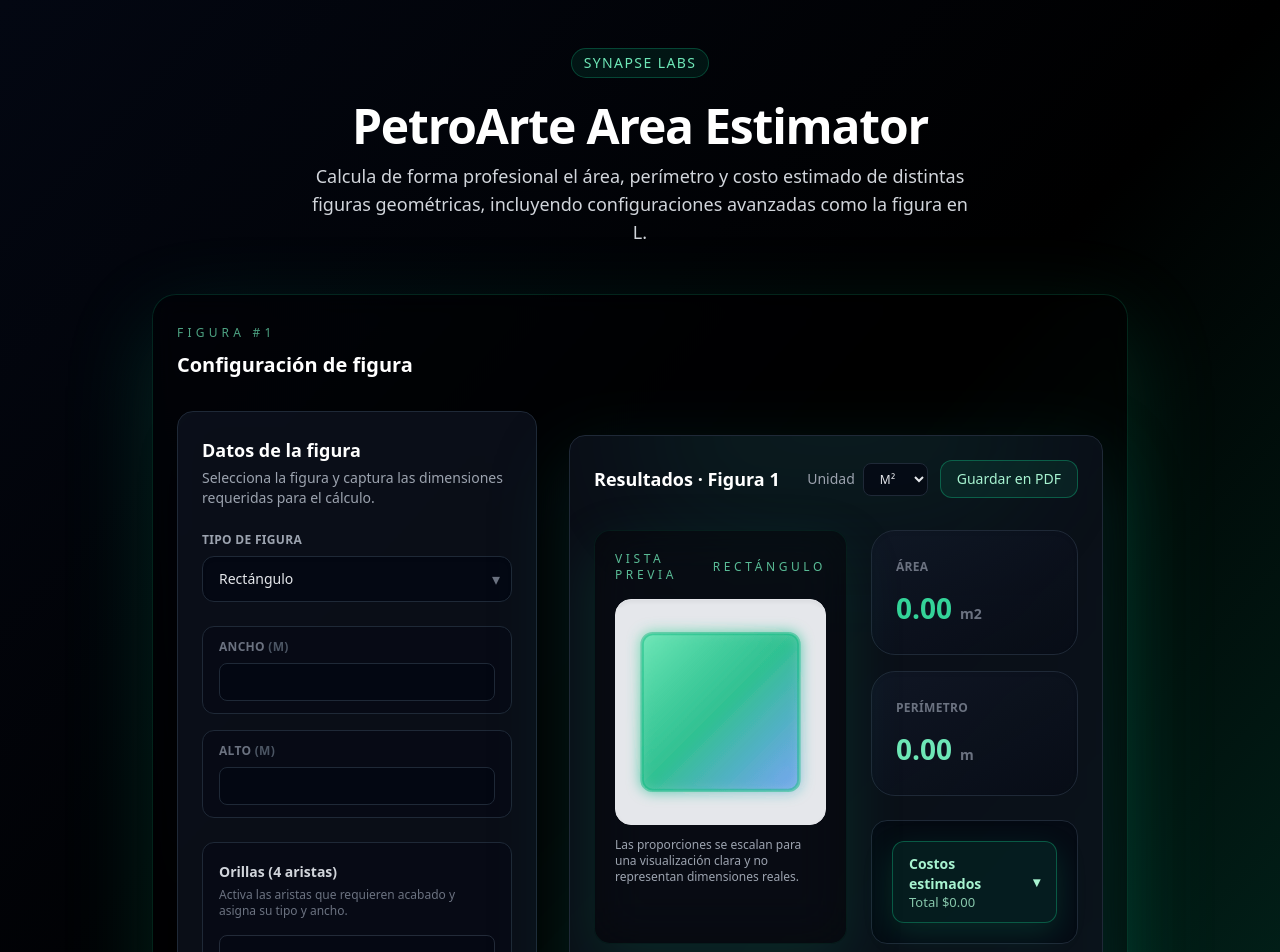
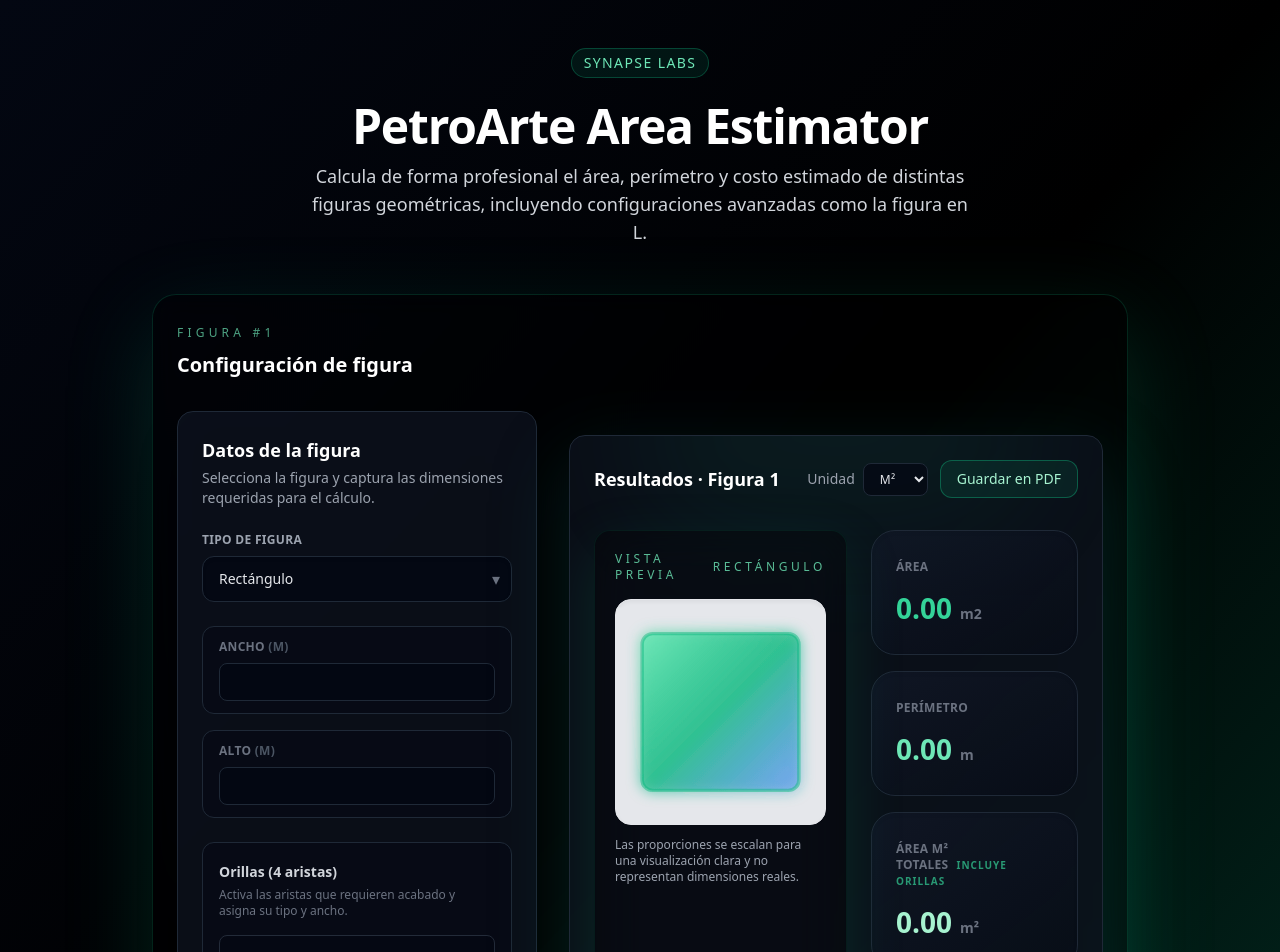
Before and after one commit to Rappu10/Area_Estimator_Web, a React (Vite) app: page / in a window 1280 px wide. Shown: the top 952 px of the page. Built offline with nearby package versions, Linux system fonts and the light colour scheme.

Commit message:
feat: add L-shape validation script and enhance total surface area calculation in ResultsPanel

```diff
--- a/package.json
+++ b/package.json
@@ -5,6 +5,7 @@
   "scripts": {
     "dev": "vite",
     "build": "vite build",
+    "test:lshape": "node scripts/check-lshape.mjs",
     "preview": "vite preview"
   },
   "dependencies": {
--- a/src/components/ResultsPanel.jsx
+++ b/src/components/ResultsPanel.jsx
@@ -87,6 +87,7 @@
   unit,
   perimeter,
   floorAreaConverted,
+  totalSurfaceArea,
   materialUnitPrice,
   materialName,
   wallSurface,
@@ -162,8 +163,8 @@
     {
       key: 'walls',
       label: 'Paredes',
-      surfaceValue: wallSurface,
-      surfaceUnit: 'm²',
+      surfaceValue: null,
+      surfaceUnit: '',
       unitCost: wallCostPerM2,
       subtotal: wallCost,
       metrics: wallMetrics,
@@ -171,8 +172,8 @@
     {
       key: 'baseboards',
       label: 'Faldones',
-      surfaceValue: baseboardSurface,
-      surfaceUnit: 'm²',
+      surfaceValue: null,
+      surfaceUnit: '',
       unitCost: baseboardCostPerM2,
       subtotal: baseboardCost,
       metrics: baseboardMetrics,
@@ -180,8 +181,8 @@
     {
       key: 'edges',
       label: 'Orillas',
-      surfaceValue: edgeSurface,
-      surfaceUnit: 'm²',
+      surfaceValue: null,
+      surfaceUnit: '',
       unitCost: edgeCostPerM2,
       subtotal: edgeCost,
       metrics: edgeMetrics,
@@ -242,6 +243,10 @@
             <p className="print-report__value">
               {formatValue(floorAreaConverted)} {unit}
             </p>
+          </div>
+          <div className="print-report__highlight">
+            <p className="print-report__caption">Área total con acabados</p>
+            <p className="print-report__value">{formatValue(totalSurfaceArea)} m²</p>
           </div>
           <div className="print-report__highlight">
             <p className="print-report__caption">Perímetro</p>
@@ -719,6 +724,7 @@
   const wallCost = wallSurface * wallCostPerM2;
   const baseboardCost = baseboardSurface * baseboardCostPerM2;
   const edgeCost = edgeSurface * edgeCostPerM2;
+  const totalSurfaceArea = area + wallSurface + baseboardSurface + edgeSurface;
   const viaticCost = viaticSelection?.amount ?? 0;
   const viaticLabel = viaticSelection ? `${viaticSelection.label} (${viaticSelection.group})` : 'Sin viáticos';
   const total = floorCost + wallCost + baseboardCost + edgeCost + specialCost + viaticCost;
@@ -886,6 +892,18 @@
                 <p className="mt-4 text-[28px] font-semibold text-emerald-300 leading-tight">
                   {perimeter.toFixed(2)}
                   <span className="ml-2 text-sm text-gray-500">m</span>
+                </p>
+              </div>
+              <div className="rounded-3xl border border-gray-800 bg-gradient-to-br from-gray-900/80 to-gray-950/40 px-6 py-7 shadow-inner transition hover:border-emerald-400/40 hover:shadow-[0_18px_55px_rgba(16,185,129,0.28)]">
+                <p className="text-xs font-semibold uppercase tracking-wide text-gray-500">
+                  Área m² totales
+                  <span className="ml-2 text-[10px] font-semibold uppercase tracking-widest text-emerald-400/70">
+                    incluye orillas
+                  </span>
+                </p>
+                <p className="mt-4 text-[28px] font-semibold text-emerald-200 leading-tight">
+                  {totalSurfaceArea.toFixed(2)}
+                  <span className="ml-2 text-sm text-gray-500">m²</span>
                 </p>
               </div>
               </div>
@@ -1226,6 +1244,7 @@
           unit={unit}
           perimeter={perimeter}
           floorAreaConverted={floorAreaConverted}
+          totalSurfaceArea={totalSurfaceArea}
         materialUnitPrice={materialUnitPrice}
         materialName={materialName}
         wallSurface={wallSurface}
--- a/src/utils/figureMetrics.js
+++ b/src/utils/figureMetrics.js
@@ -48,23 +48,22 @@
 
       const validOuter = safeOuterWidth > 0 && safeOuterHeight > 0;
       const validCut =
-        safeCutWidth >= 0 &&
-        safeCutHeight >= 0 &&
+        safeCutWidth > 0 &&
+        safeCutHeight > 0 &&
         safeCutWidth < safeOuterWidth &&
         safeCutHeight < safeOuterHeight;
+      const hasNoInput =
+        safeOuterWidth === 0 &&
+        safeOuterHeight === 0 &&
+        safeCutWidth === 0 &&
+        safeCutHeight === 0;
 
       if (validOuter && validCut) {
-        area = safeOuterWidth * safeOuterHeight - safeCutWidth * safeCutHeight;
-        const segments = [
-          safeOuterWidth,
-          Math.max(safeOuterHeight - safeCutHeight, 0),
-          safeCutWidth,
-          safeCutHeight,
-          Math.max(safeOuterWidth - safeCutWidth, 0),
-          safeOuterHeight,
-        ];
-        perimeter = segments.reduce((total, segment) => total + segment, 0);
-      } else if (safeOuterWidth === 0 && safeOuterHeight === 0 && safeCutWidth === 0 && safeCutHeight === 0) {
+        const outerArea = safeOuterWidth * safeOuterHeight;
+        const cutArea = safeCutWidth * safeCutHeight;
+        area = outerArea - cutArea;
+        perimeter = 2 * (safeOuterWidth + safeOuterHeight);
+      } else if (hasNoInput) {
         error = '';
         area = 0;
         perimeter = 0;
```
Also changed, not shown: scripts/check-lshape.mjs (added, +69 -0 lines). Lines whose indentation alone changed are shown as unchanged.
